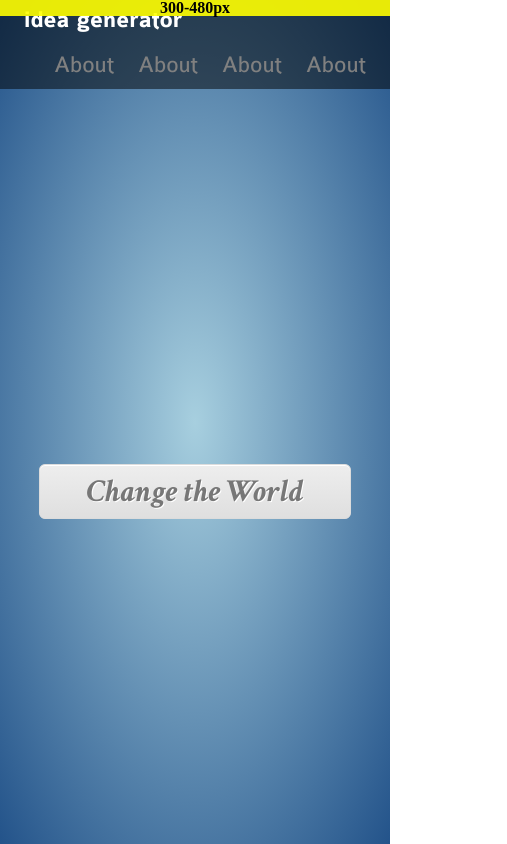
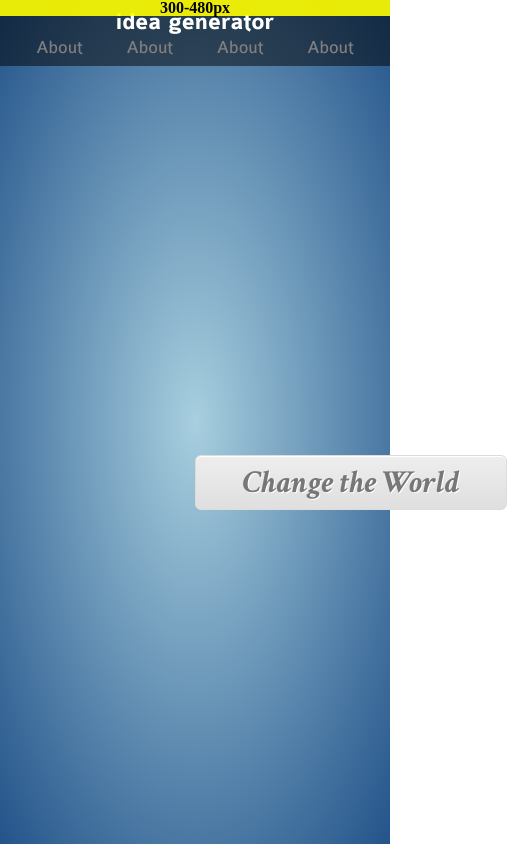
Before and after one commit to alexdmejias/idea-gen, a plain HTML site: page index.html in a window 390 px wide. Shown: the whole page, 507 px wide, since content can reach past the window. Drawn offline with nearby package versions, Linux system fonts and the light colour scheme.

Commit message:
further improvements to mobile design

```diff
--- a/css/style.less
+++ b/css/style.less
@@ -24,14 +24,6 @@ html,body{height:100%;}/*allows for 100% height*/
 		nav{
 			font-size:1.5em;
 			color:#fff;
-			ul{
-				li{
-					@color: #fff;
-					padding:.35em 1em .5em 0;
-					display: inline;
-					float:right;
-					color: darken(@color, 50%);
-				}
 			#title{
 				float:left;
 				margin-right:5em;
@@ -39,6 +31,17 @@ html,body{height:100%;}/*allows for 100% height*/
 				font-family:ColaborateBoldRegular,sans-serif;
 				color:#fff;
 			}
+			ul{
+				width:100%;
+				text-align: center;
+				padding-bottom: 8px;
+				li{
+					@color: #fff;
+					padding:.35em 1em;
+					display: inline;
+					color: darken(@color, 50%);
+				}
+
 			}
 		}
 	}
@@ -113,8 +116,25 @@ body::before{
 		z-index: 99;
 }
 #shell{
+	header{
+		nav{
+			#title{
+				padding:10px 0 0 0;
+				text-align: center;
+				width:100%;
+				margin: 0;
+			}
+			ul{
+				li{
+					font-size:78%;
+				}
+
+			}
+		}
+	}
 	#center{
-		top:40%;
+		top:20%;
+		margin-top:0;
 		#words{
 			text-align:center;
 			p{
@@ -123,11 +143,14 @@ body::before{
 
 		}
 		#words p{
-			padding-left:25px;
+			padding:0 13px;
 		}
 
 		#button{
 			width:100%;
+			position: absolute;
+			top:110%;
+			margin-top:0;
 		}
 	}
 }//end #shell
--- a/index.html
+++ b/index.html
@@ -11,8 +11,8 @@
 	<div id="shell">
 		<header>
 			<nav>
+				<h1 id="title">idea generator</h1>
 				<ul>
-					<li id="title"><h1>idea generator</h1></li>
 					<li>About</li>
 					<li>About</li>
 					<li>About</li>
```
Also changed, not shown: css/style.css. Lines whose indentation alone changed are shown as unchanged.
